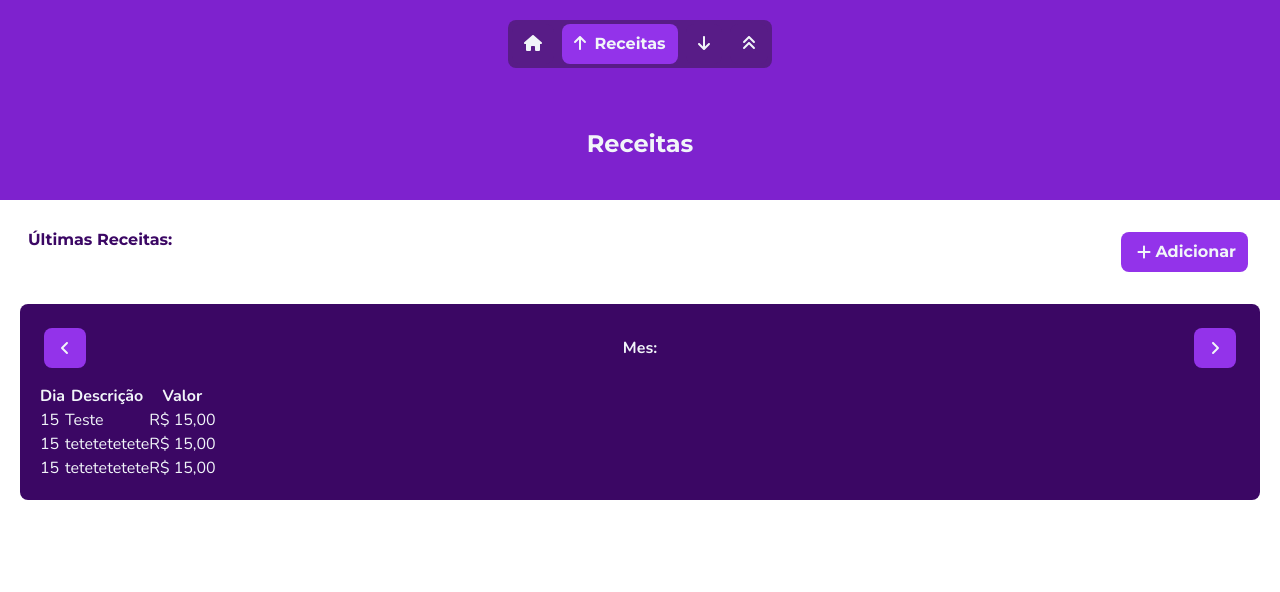
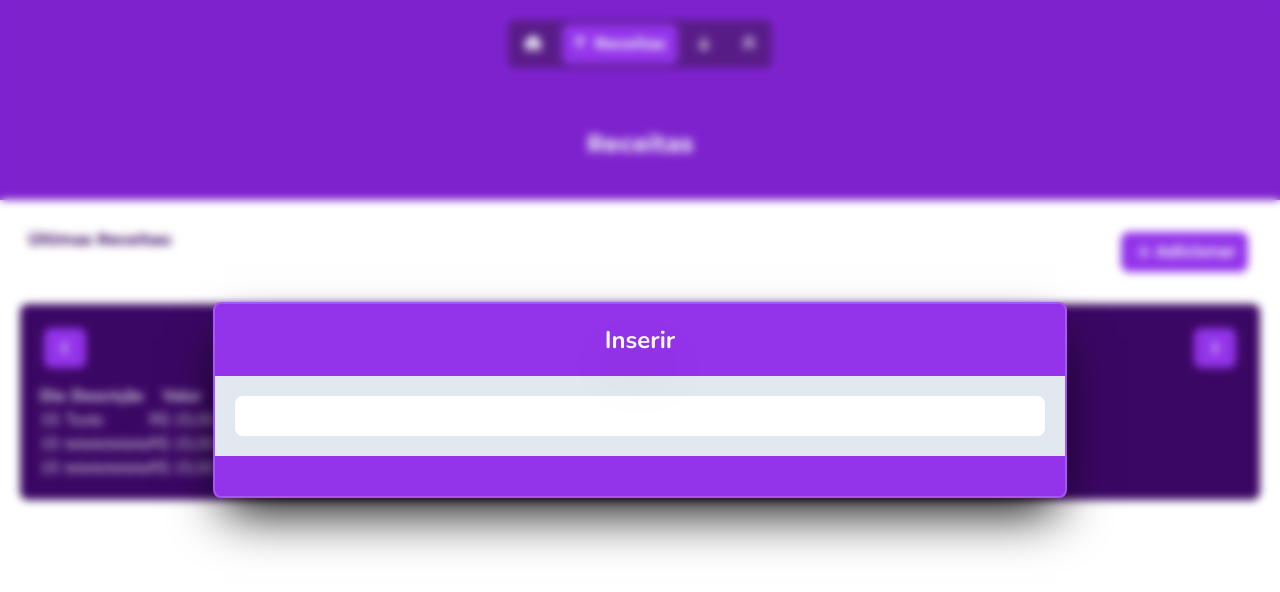
Before and after one commit to davidwjdev/finance-plus-vue, a Vue app: page /receitas in a window 1280 px wide. Shown: the top 592 px of the page. Built offline with nearby package versions, Linux system fonts and the light colour scheme.

Commit message:
(feat): Criação de modal

```diff
--- a/src/components/ui/Modal.vue
+++ b/src/components/ui/Modal.vue
@@ -2,6 +2,26 @@
 defineProps<{ name: string }>();
 </script>
 
-<template></template>
+<template>
+    <div
+        class="absolute top-0 w-screen h-screen bg-transparent backdrop-blur-sm flex justify-center items-center"
+    >
+        <div
+            class="bg-purple-600 w-2/3 rounded-lg shadow-black shadow-2xl border-purple-500 border-solid border-2"
+        >
+            <div
+                class="m-5 text-slate-50 font-bold text-center drop-shadow-2xl text-2xl"
+            >
+                {{ name }}
+            </div>
+            <div
+                class="bg-slate-200 text-purple-950 p-5 flex flex-col justify-center"
+            >
+                <input class="h-10 rounded-lg px-5" type="text" />
+            </div>
+            <div class="p-5 text-slate-100"></div>
+        </div>
+    </div>
+</template>
 
 <style scoped></style>
--- a/src/views/Receitas.vue
+++ b/src/views/Receitas.vue
@@ -1,8 +1,10 @@
 <script setup lang="ts">
 import ButtonVue from "../components/ui/Button.vue";
+import ModalVue from "../components/ui/Modal.vue";
 </script>
 
 <template>
+    <ModalVue :name="'Inserir'" />
     <div class="">
         <div class="p-10 bg-purple-700 flex justify-center">
             <div class="text-center container">
```
